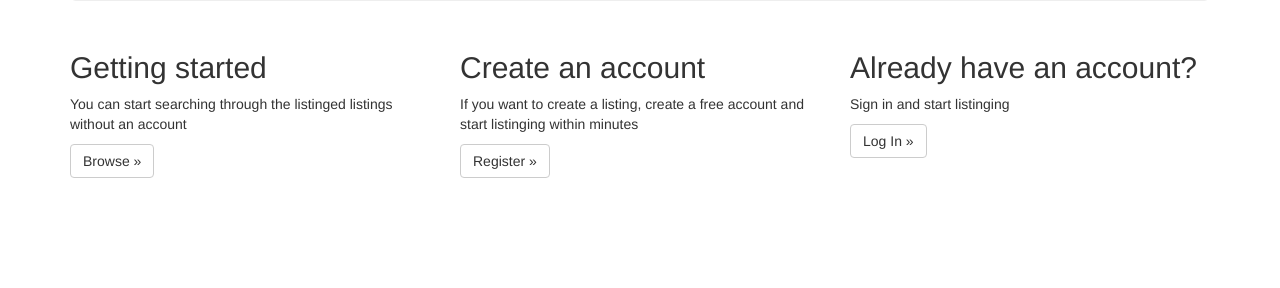
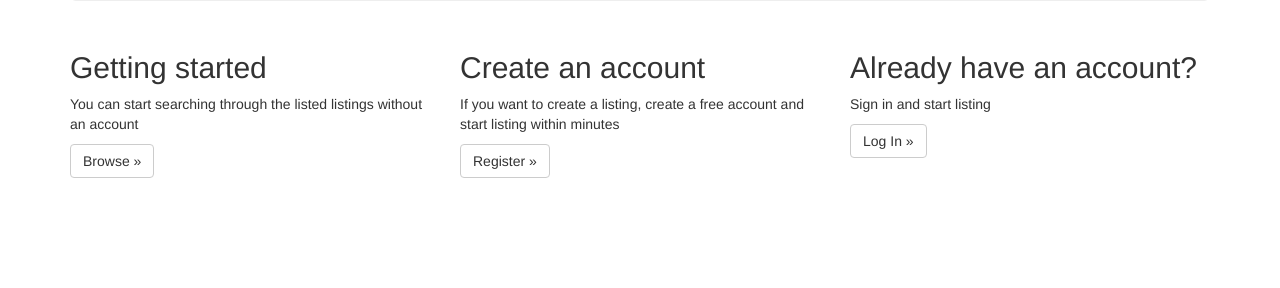
Before and after one commit to sunny-benn/CPSC362-Project, a Django app: page / in a window 1280 px wide. Shown: the part 327-615 px from the top of the page. Run offline with Django 3.2, Linux system fonts and the light colour scheme; some libraries are stand-ins or nearby versions.

Commit message:
Fix spelling mistakes

```diff
--- a/project/blog/templates/blog/index.html
+++ b/project/blog/templates/blog/index.html
@@ -11,18 +11,18 @@
     <div class="col-md-4">
         <h2>Getting started</h2>
         <p>
-            You can start searching through the listinged listings without an account
+            You can start searching through the listed listings without an account
         </p>
         <p><a class="btn btn-default" href="{% url 'listing_list' %}">Browse &raquo;</a></p>
     </div>
     <div class="col-md-4">
         <h2>Create an account</h2>
-        <p>If you want to create a listing, create a free account and start listinging within minutes</p>
+        <p>If you want to create a listing, create a free account and start listing within minutes</p>
         <p><a class="btn btn-default" href="{% url 'register' %}">Register &raquo;</a></p>
     </div>
     <div class="col-md-4">
         <h2>Already have an account?</h2>
-        <p>Sign in and start listinging</p>
+        <p>Sign in and start listing</p>
         <p><a class="btn btn-default" href="{% url 'login' %}">Log In &raquo;</a></p>
     </div>
 </div>
```
Also changed, not shown: project/db.sqlite3.
